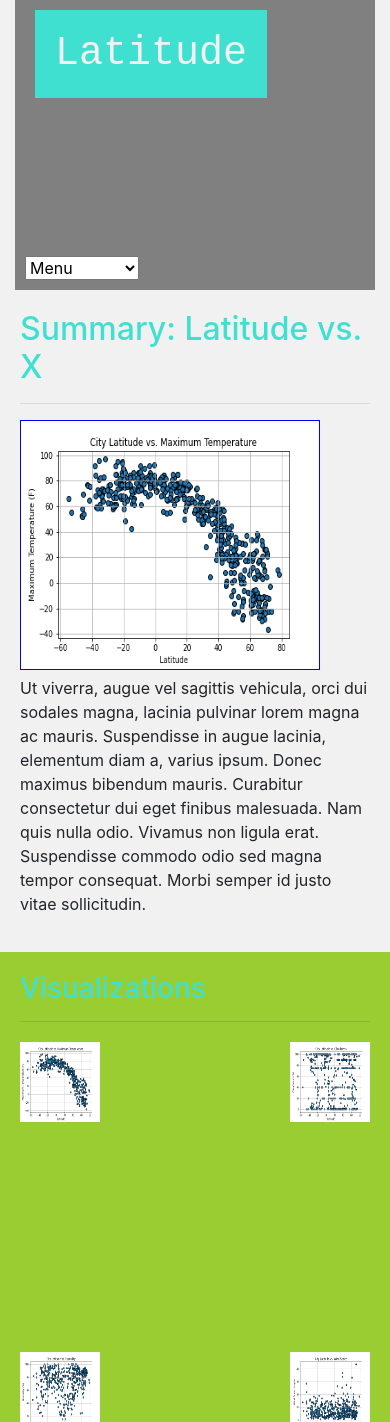
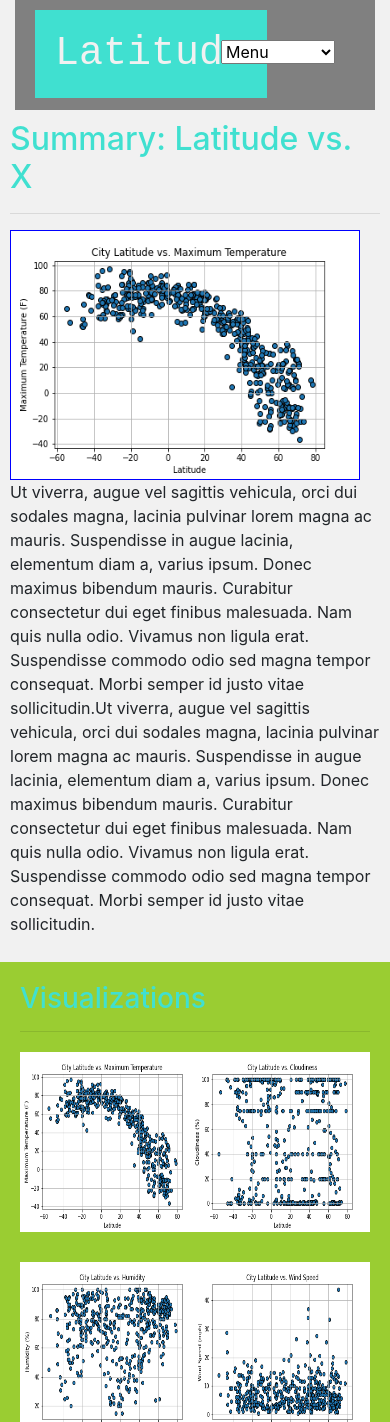
Before and after one commit to sgaetz1/web-design-challenge, a plain HTML site: page demo.html in a window 390 px wide. Shown: the top 1422 px of the page. Drawn offline with nearby package versions, Linux system fonts and the light colour scheme.

Commit message:
added some css

```diff
--- a/demo.html
+++ b/demo.html
@@ -58,19 +58,22 @@
   <!-- main section -->
   <div class="container">
     <div class="row">
-      <div class="col-sm-12 col-med-6 main">
+      <div class="col-med-6 main">
 
         <h2>Summary: Latitude vs. X</h2>
         <hr>
-        <section class="figure">
+
         <img class="image_main" src="Resources/assets_images/fig1.png" alt="Temperature">
-        </section>
-        <p>Ut viverra, augue vel sagittis vehicula, orci dui sodales magna, lacinia pulvinar lorem magna ac mauris. Suspendisse in augue lacinia, elementum diam a, varius ipsum. Donec maximus bibendum mauris. Curabitur consectetur dui eget finibus malesuada. Nam quis nulla odio. Vivamus non ligula erat. Suspendisse commodo odio sed magna tempor consequat. Morbi semper id justo vitae sollicitudin.</p>
+
+        <p>Ut viverra, augue vel sagittis vehicula, orci dui sodales magna, lacinia pulvinar lorem magna ac mauris. Suspendisse in augue lacinia, elementum diam a, varius ipsum. Donec maximus bibendum mauris. Curabitur consectetur dui eget finibus malesuada. Nam quis nulla odio. Vivamus non ligula erat. Suspendisse commodo odio sed magna tempor consequat. Morbi semper id justo vitae sollicitudin.Ut viverra, augue vel sagittis vehicula, orci dui sodales magna, lacinia pulvinar lorem magna ac mauris. Suspendisse in augue lacinia, elementum diam a, varius ipsum. Donec maximus bibendum mauris. Curabitur consectetur dui eget finibus malesuada. Nam quis nulla odio. Vivamus non ligula erat. Suspendisse commodo odio sed magna tempor consequat. Morbi semper id justo vitae sollicitudin.</p>
       </div>
 
+      <!-- <div class="col-med-2">
+
+      </div> -->
       <!-- visualizations -->
 
-      <div class="col-sm-12 col-med-4 side box_set">
+      <div class="col-med-4 side box_set">
 
           <h3>Visualizations</h3>
           <hr>
--- a/style.css
+++ b/style.css
@@ -69,15 +69,15 @@ h3 {
   .main {
     float: left;
     width: 60%;
-    padding:20px;
+    padding:10px;
   }
 
-  .figure {
-    position:relative;
-  }
+
+
 
   .image_main {
-    width: 300px;
+    position:relative;
+    width: 350px;
     height: 250px;
     margin-right:20px;
     float: left;
@@ -85,7 +85,7 @@ h3 {
   }
 
   .side {
-    width: 38%;
+    width: 30%;
     float: right;
     padding:20px;
   }
@@ -93,13 +93,14 @@ h3 {
   .box_set {
     position:relative;
     height:500px;
+    width:441px;
     background:yellowgreen;
   }
 
   .image {
     position:absolute;
-    width: 100px;
-    height: 100px;
+    width: 200px;
+    height: 200px;
     padding:10px;
   }
 
@@ -131,11 +132,19 @@ h3 {
 
   #nav-select{
     visibility:visible;
+    position:absolute;
+    top:40px;
+    right:40px;
   }
 
   .main {
     width:100%;
   }
+
   .side {
-      width: 100%;
+    width:100%;
   }
+
+  .navbar {
+    height: 110px;
+  }
```
Lines whose indentation alone changed are shown as unchanged.
